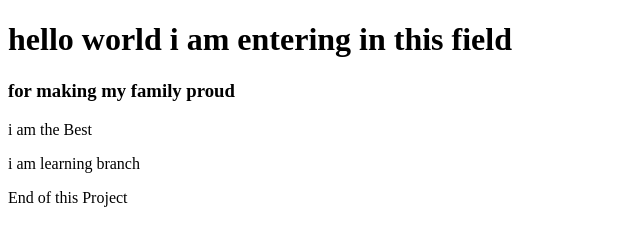
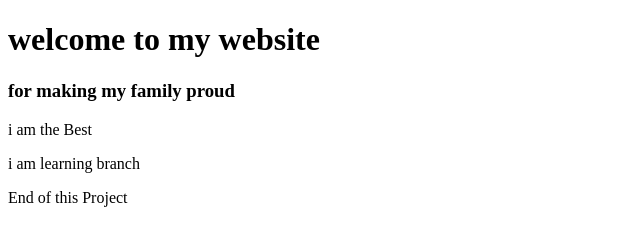
Before and after one commit to Sumit294/first_git_project, a plain HTML site: page index.html in a window 1280 px wide. Shown: the whole page, without its empty margins (0-640 px from the left). Drawn offline with Linux system fonts and the light colour scheme.

Commit message:
changed to conflit

```diff
--- a/index.html
+++ b/index.html
@@ -3,7 +3,7 @@
 <head>
 <title> MY first Git project</title></head>
 <body>
-<h1> hello world i am entering in this field </h1>
+<h1> welcome to my website </h1>
 <h3> for making my family proud </h3>
 <p> i am the Best </p>
 <p> i am learning branch </p>
```
